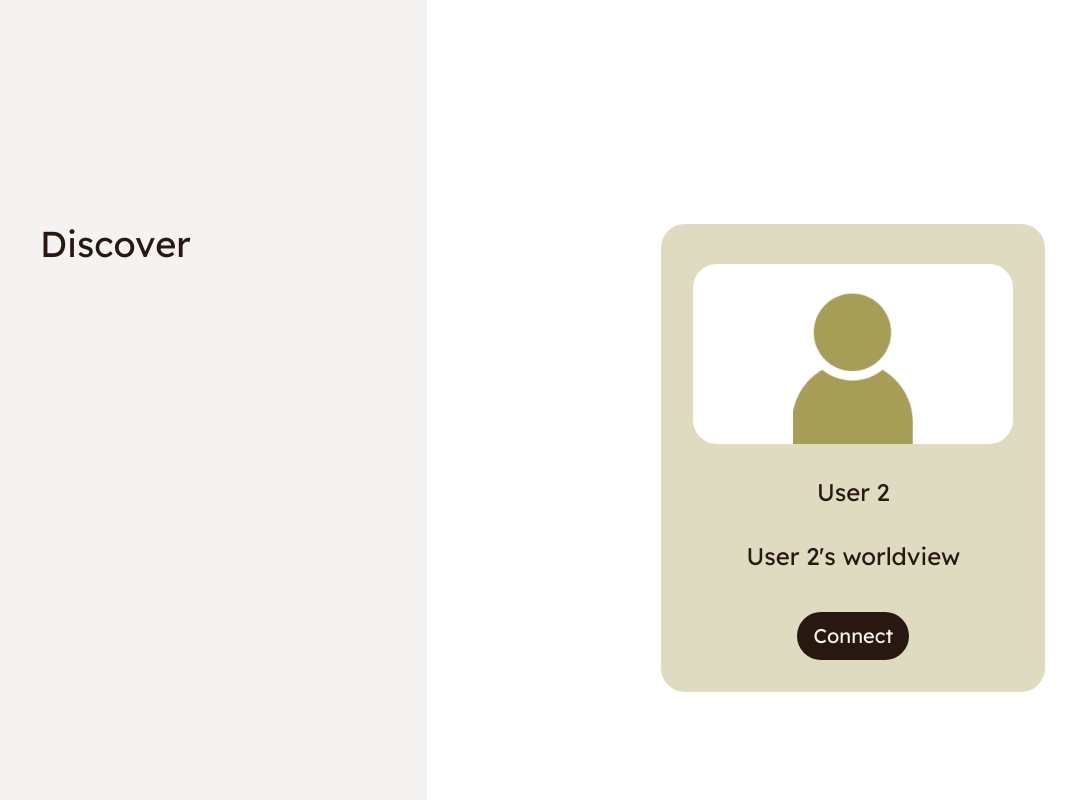
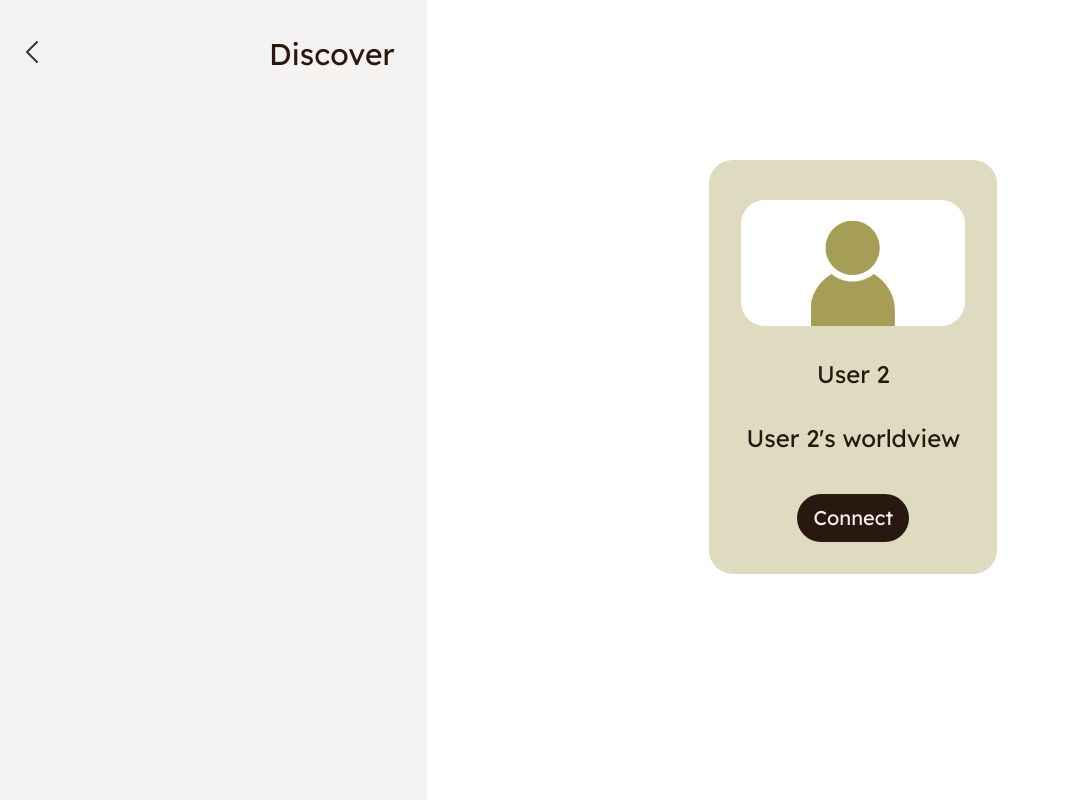
Before and after one commit to SamuelShally/ekko, a React (Create React App) app in the folder frontend/: page /discover in a window 1280 px wide. Shown: the top 800 px of the page, without its empty margins (0-1082 px from the left). Built offline with nearby package versions, Linux system fonts and the light colour scheme.

Commit message:
prev button + responsive

```diff
--- a/frontend/src/components/Discover.jsx
+++ b/frontend/src/components/Discover.jsx
@@ -1,21 +1,30 @@
 import { Link } from 'react-router-dom';
 import userImageHolder from '../img/user-img-holder.png';
+import Previous from '../components/Previous';
 
 const Discover = () => {
     return (
-        <div className="relative h-screen bg-neutral md:bg-transparent">
-            <div className='grid grid-cols-3'>
-                {/* block on breakpoint md*/}
+        <div className="relative h-screen bg-neutral sm:bg-transparent">
+            {/* Previous button */}
+            <div className="absolute flex justify-between place-items-center w-screen z-30 py-5">
+                    <Link to="/">
+                        <Previous/>
+                    </Link>
+            </div>
+
+            <div className='grid sm:grid-cols-3'>
+                {/* block on breakpoint sm */}
                 <div className='relative hidden bg-neutral text-primary h-full
-                                md:block md:col-span-1'>
-                    <h1 className="absolute left-0 ml-10 mt-40 text-4xl text-primary text-center text-bold
-                                    lg:mt-56">Discover</h1>
+                                    sm:block sm:col-span-1'>
+                    <h1 className="absolute right-0 mr-8 mt-8 text-primary text-center text-bold
+                                text-3xl sm:text-3xl lg:mt-9">Discover</h1>
                 </div>
-                <div className="h-screen w-screen inset-y-20 mt-40 itmes-center
-                                md:w-full md:col-span-2
-                                lg:mt-56">
-                    <h1 className="relative mb-6 w-screen text-4xl text-primary text-center text-bold md:hidden">Discover</h1>
-                    <div className="relative card card-bordered rounded-3xl bg-accent
+                {/* default */}
+                <div className="h-screen w-screen mx-auto pt-20
+                                sm:max-w-max sm:col-span-2
+                                ">
+                    <h1 className="relative mb-6 w-screen text-4xl text-primary text-center text-bold sm:hidden">Discover</h1>
+                    <div className="relative card card-bordered rounded-3xl bg-accent mt-20
                                     max-w-sm mx-auto w-3/4 ">
                         {/* <figure className="px-10 pt-10"> */}
                             <img className="rounded-3xl mt-10 mx-8" src={userImageHolder} alt="User2"/>
@@ -32,7 +41,6 @@ const Discover = () => {
                         </div>
                     </div>
                 </div>
-
             </div>
         </div>
 
```
